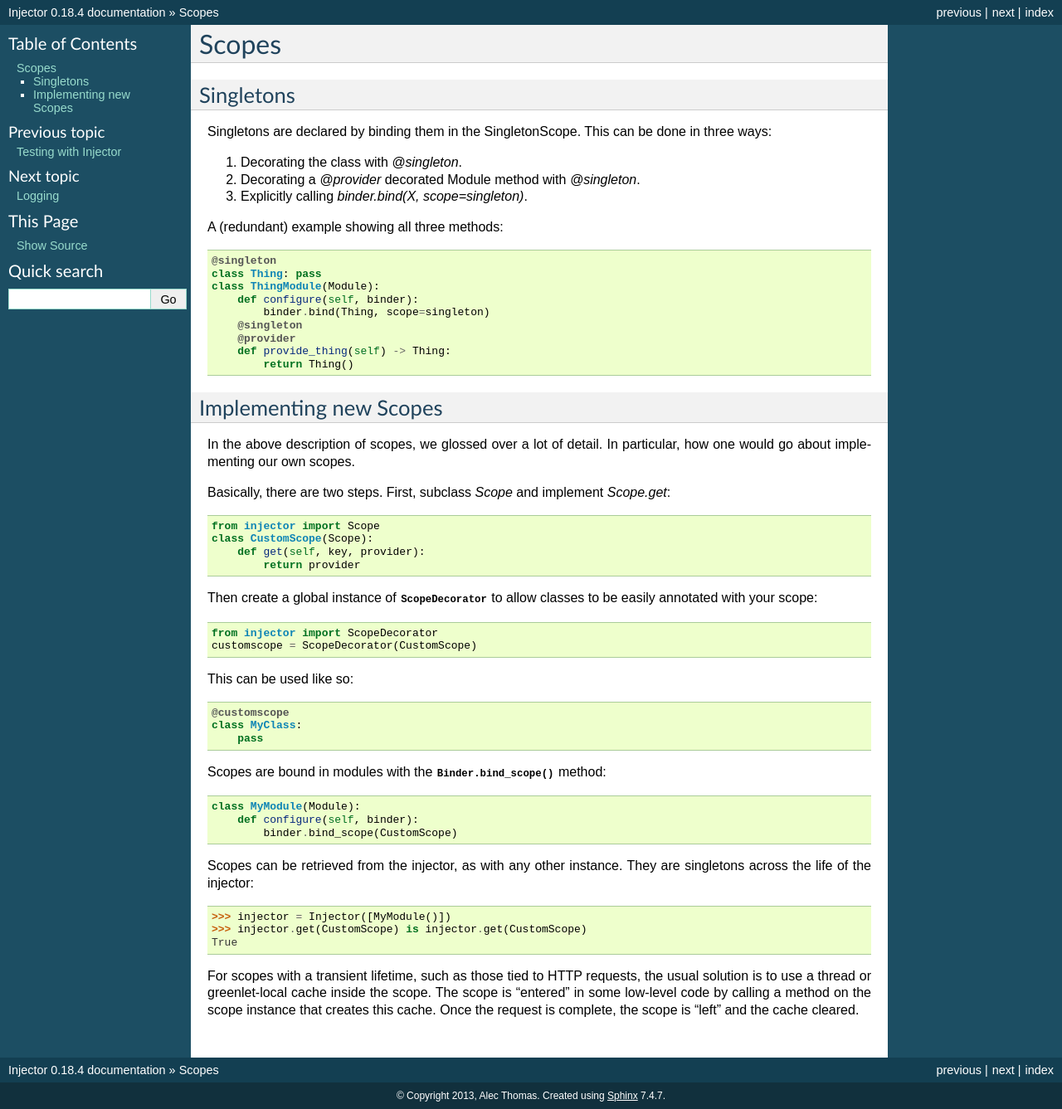
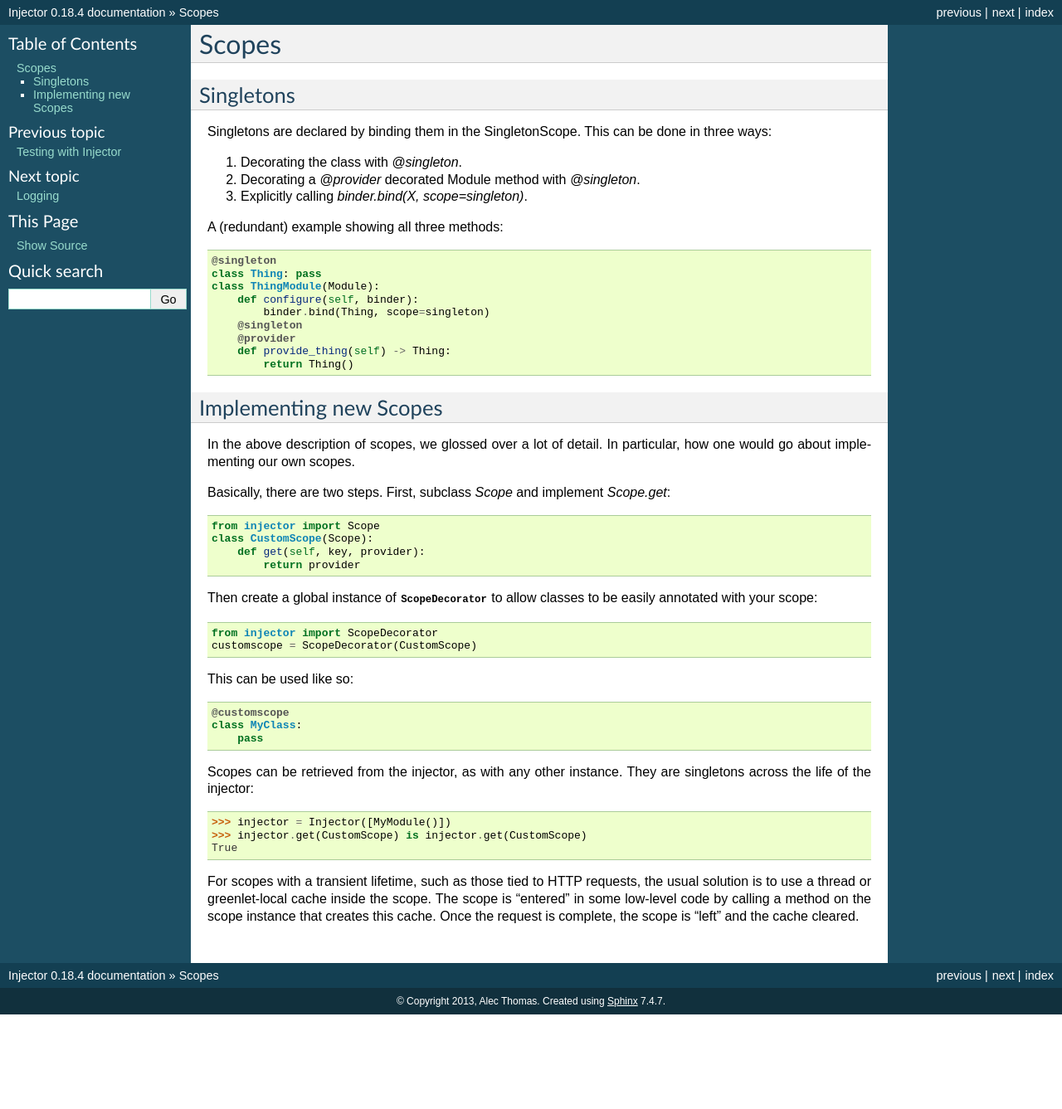
Before and after one commit to python-injector/injector, a Sphinx documentation site: the page built from docs/scopes.rst, in a window 1280 px wide. Shown: the whole page at 83% size. Built offline with Sphinx 7.4.7, drawn with Linux system fonts in a browser that asks for light colours; after the commit the page ends 1223 px from its top, so only the background shows below that.

Commit message:
Remove outdated information about binding scopes
``Binder.bind_scope`` has been a no-op since 0.13.2 and has been removed in 0.16.0

```diff
--- a/docs/scopes.rst
+++ b/docs/scopes.rst
@@ -47,12 +47,6 @@ This can be used like so::
     class MyClass:
         pass
 
-Scopes are bound in modules with the :meth:`Binder.bind_scope` method::
-
-    class MyModule(Module):
-        def configure(self, binder):
-            binder.bind_scope(CustomScope)
-
 Scopes can be retrieved from the injector, as with any other instance. They are singletons across the life of the injector::
 
     >>> injector = Injector([MyModule()])
```
